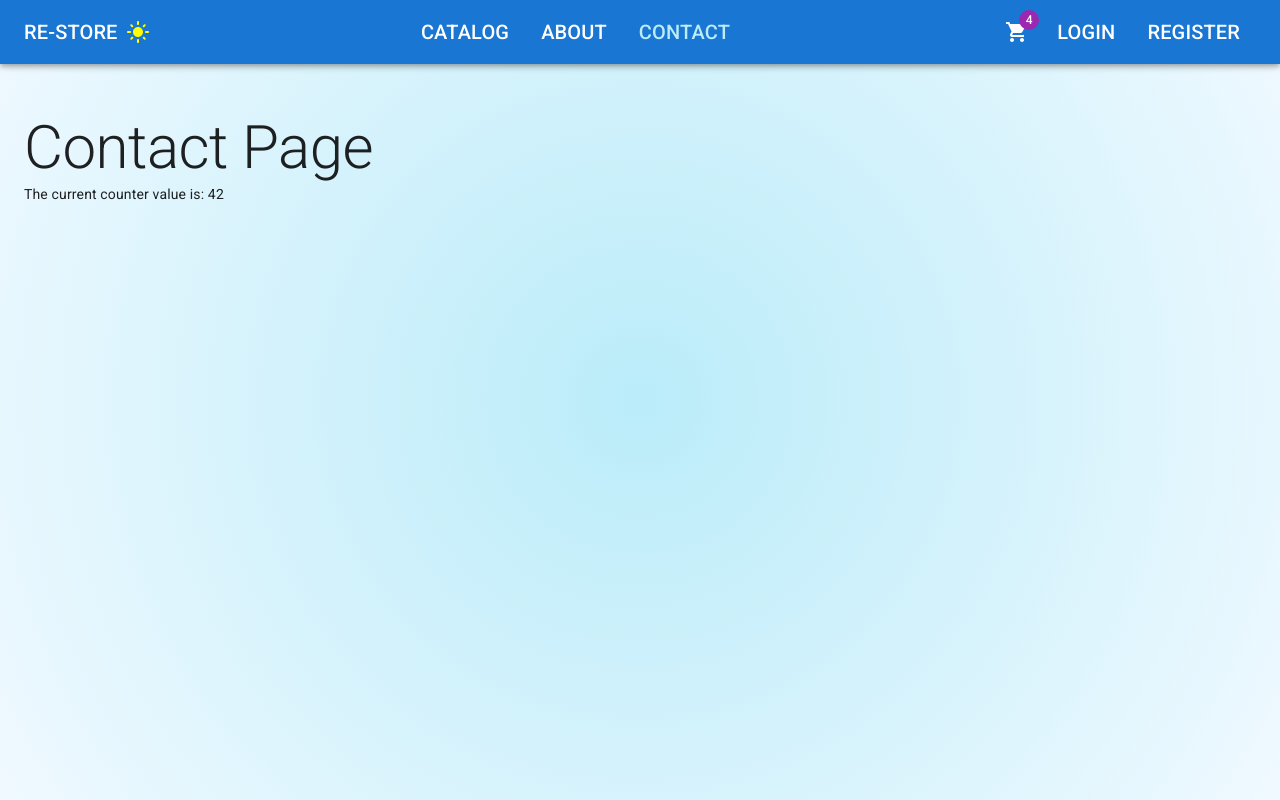
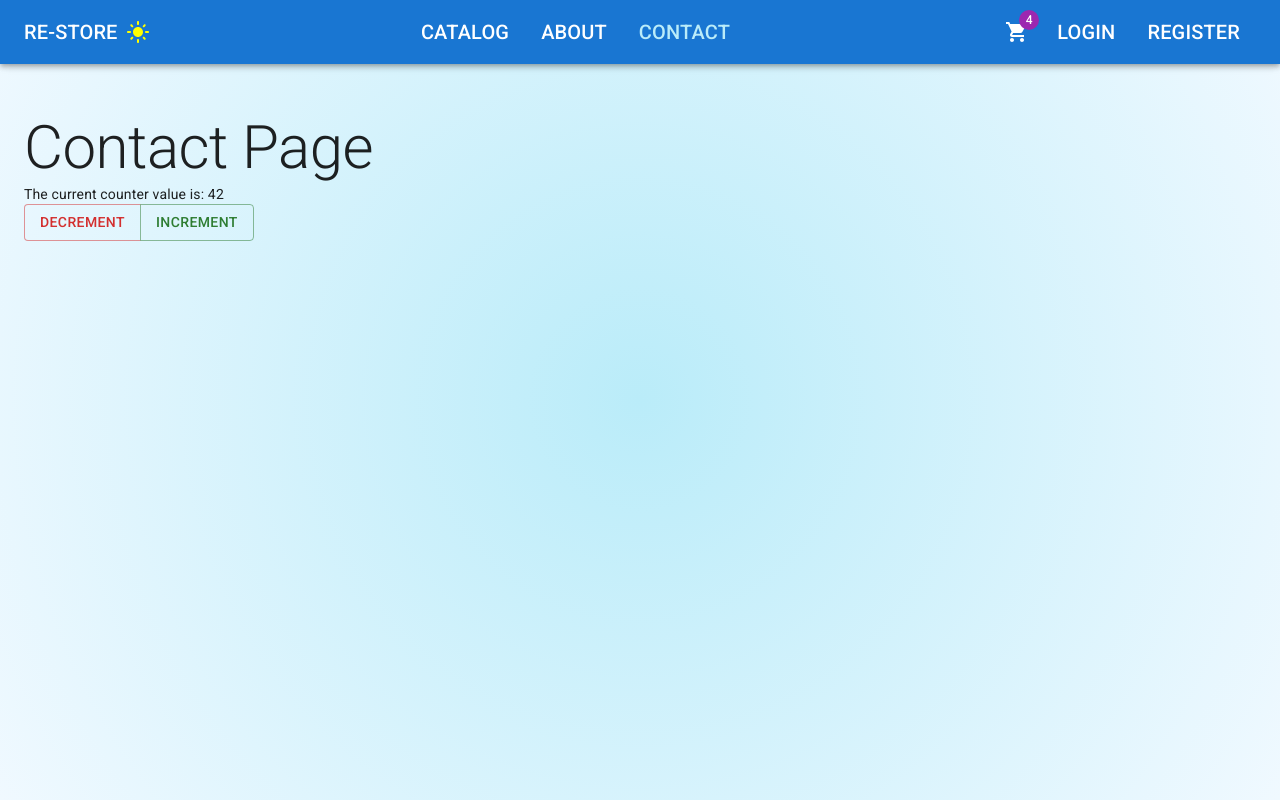
Before and after one commit to sebasortiz1989/NetReactReduc, a React (Vite) app in the folder websitestorereact/: page /contact in a window 1280 px wide. Built offline with nearby package versions, Linux system fonts and the light colour scheme.

Commit message:
Sebas: [add] Redux actions

```diff
--- a/websitestorereact/src/features/contact/ContactPage.tsx
+++ b/websitestorereact/src/features/contact/ContactPage.tsx
@@ -1,9 +1,11 @@
-import {useSelector} from "react-redux";
+import {useDispatch, useSelector} from "react-redux";
 import type {CounterState} from "./counterReducer.ts";
-import {Typography} from "@mui/material";
+import {Button, ButtonGroup, Typography} from "@mui/material";
 
 export default function ContactPage() {
     const data = useSelector((state: CounterState) => state.data);
+    const dispatch = useDispatch();
+
     return (
         <>
             <Typography variant="h2">
@@ -12,6 +14,10 @@
             <Typography variant="body2">
                 The current counter value is: {data}
             </Typography>
+            <ButtonGroup>
+                <Button onClick={() => dispatch({type: 'decrement'})} color="error">Decrement</Button>
+                <Button onClick={() => dispatch({type: 'increment'})} color="success">Increment</Button>
+            </ButtonGroup>
         </>
     )
 }
--- a/websitestorereact/src/features/contact/counterReducer.ts
+++ b/websitestorereact/src/features/contact/counterReducer.ts
@@ -6,6 +6,19 @@
     data: 42
 }
 
-export default function counterReducer(state = initialState) {
-    return state;
+export default function counterReducer(state = initialState, action: {type: string}) {
+    switch (action.type) {
+        case 'increment':
+            return {
+                ...state,
+                data: state.data + 1
+            }
+        case 'decrement':
+            return {
+                ...state,
+                data: state.data - 1
+            }
+        default:
+            return state;
+    }
 }
```
